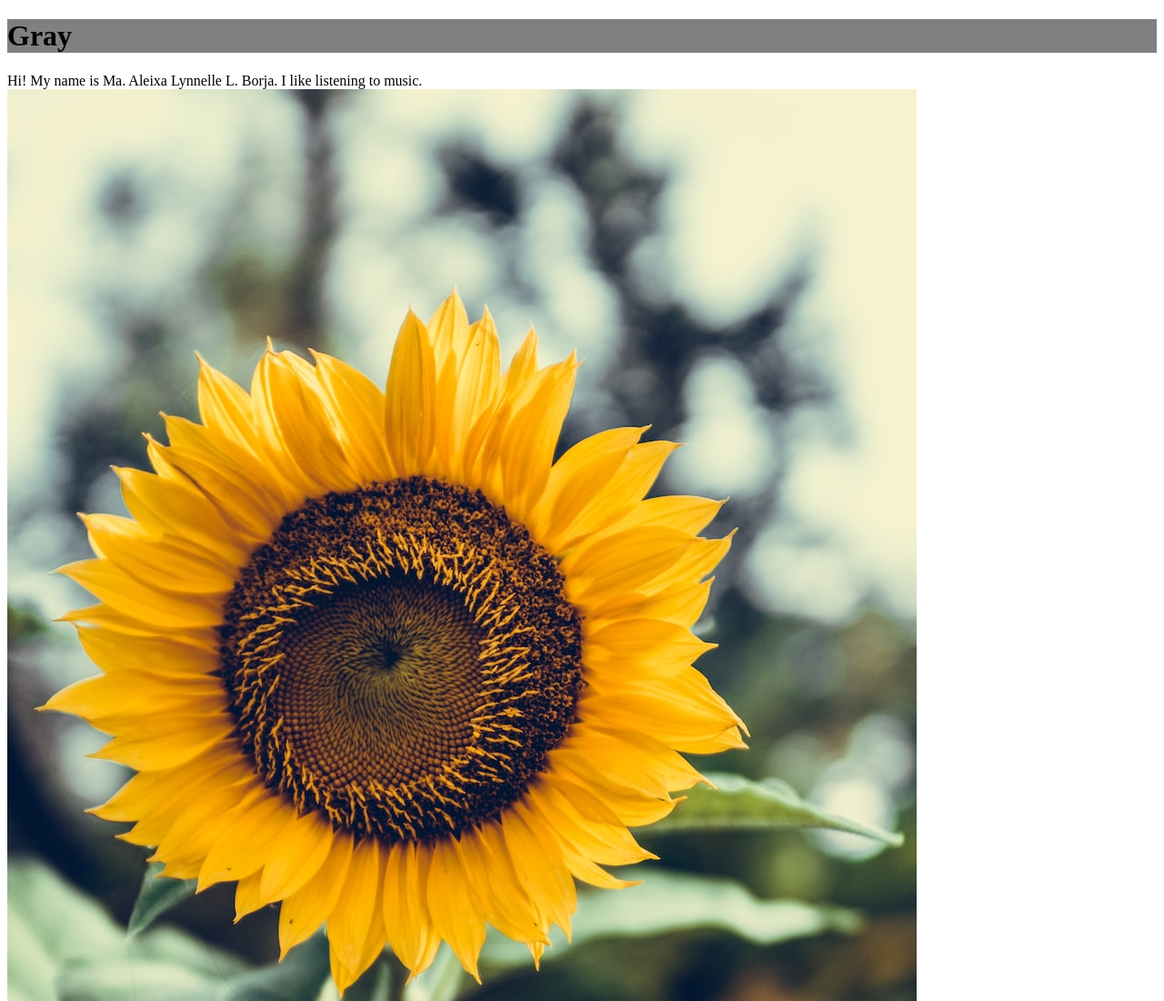
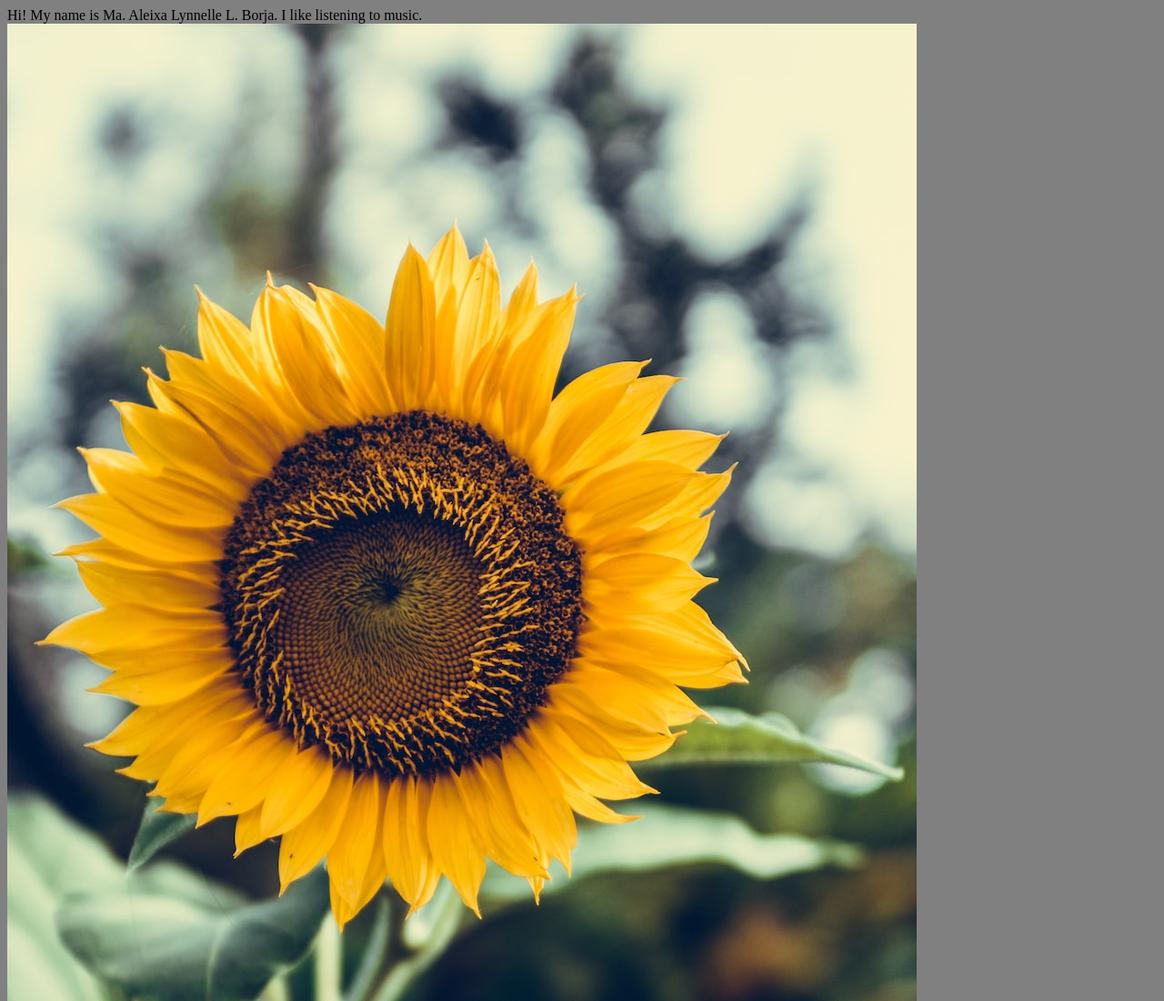
Before and after one commit to aleixalynn/Myfirst_page, a plain HTML site: page index.html in a window 1280 px wide. Shown: the top 1100 px of the page at 91% size. Drawn offline with Linux system fonts and the light colour scheme.

Commit message:
Update index.html

```diff
--- a/index.html
+++ b/index.html
@@ -1,7 +1,6 @@
 <!DOCTYPE html>
 <html>
-  <body>
-    <h1 style="background-color:Gray;">Gray</h1>
+  <body style="background-color:Gray;">
     Hi! My name is Ma. Aleixa Lynnelle L. Borja. I like listening to music.
 
     <img src="photo-1526547541286-73a7aaa08f2a.jfif" alt="aayui">
```
